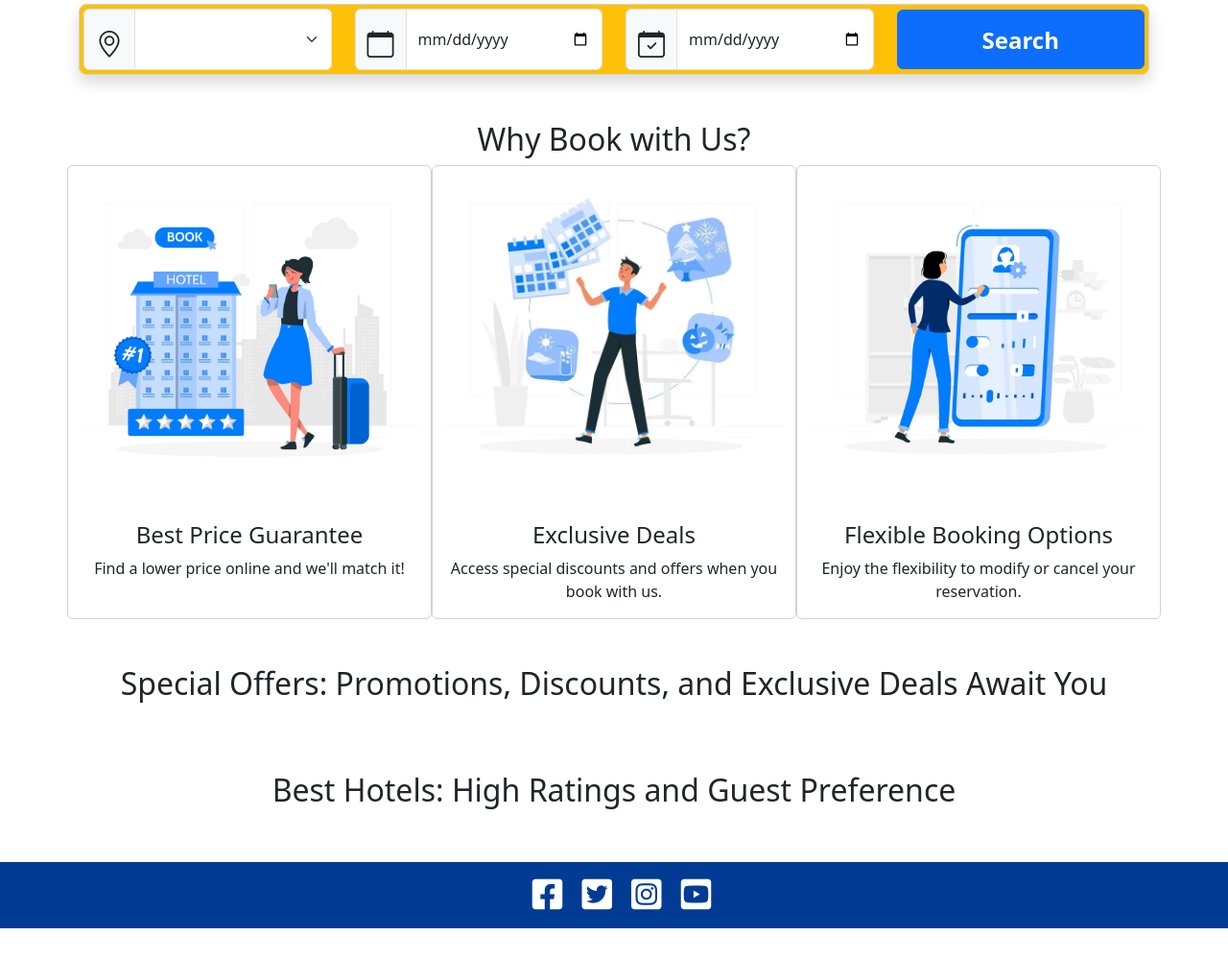
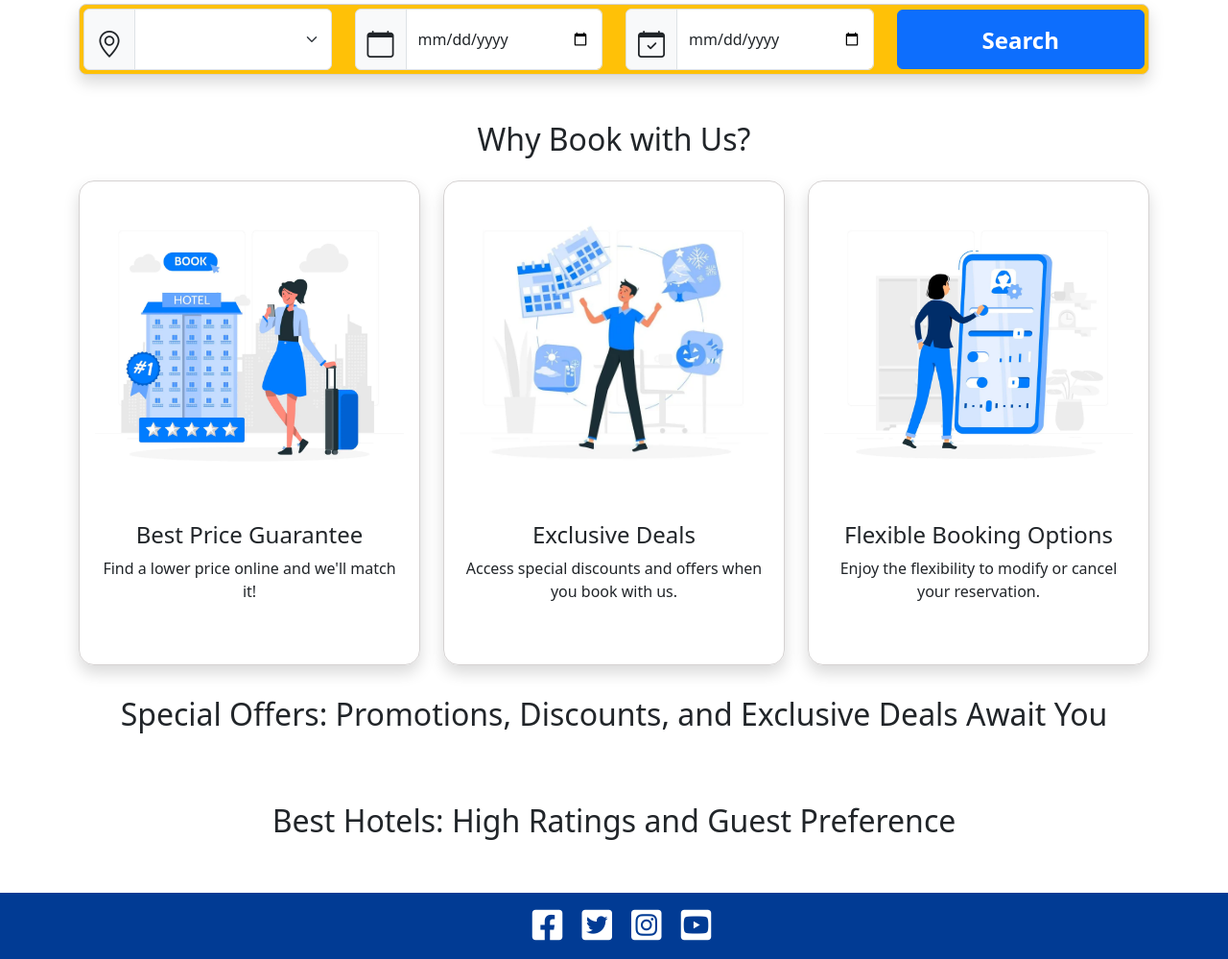
Before and after one commit to CodeWizard-1/booking_hotel, a Django app: template templates/index.html in a window 1280 px wide. Shown: the part 468-1467 px from the top of the page at 96% size. Before the commit the page ends 1435 px from the top, so only its background shows below. Run offline with Django 3.2, Linux system fonts and the light colour scheme; the template is opened without the code that fills it, so the values that code supplies are empty; some libraries are stand-ins or nearby versions.

Commit message:
Add hover effect to card on index page

```diff
--- a/static/css/style.css
+++ b/static/css/style.css
@@ -266,25 +266,9 @@ body {
   background-color: transparent;
 }
 
-.card-body {
-  display: flex;
-  flex-direction: column;
-  height: 100%;
-}
-
 .card-img-top {
   flex: 1;
   object-fit: cover;
-}
-
-.card-size {
-  margin-bottom: 20px !important;
-}
-
-.card-container {
-  display: flex;
-  flex-wrap: wrap;
-  gap: 20px;
 }
 
 .footer a i {
--- a/templates/account/signup.html
+++ b/templates/account/signup.html
@@ -4,6 +4,7 @@
 
 {% block head_title %}{% trans "Signup" %}{% endblock %}
 {% load static %}
+{% load crispy_forms_tags %}
 {% block content %}
 <div class="container">
     <div class="row">
--- a/templates/index.html
+++ b/templates/index.html
@@ -1,4 +1,3 @@
-
 {% extends "base.html" %}
 {% load static %}
 
@@ -45,7 +44,8 @@
     <div class="container">
         <div class="row">
             <div class="col position-relative">
-                <form method="post" action="{% url 'search' %}" class="card shadow rounded-3 position-relative p-1 bg-warning">
+                <form method="post" action="{% url 'search' %}"
+                    class="card shadow rounded-3 position-relative p-1 bg-warning">
                     {% csrf_token %}
                     <div class="row align-items-center">
                         <div class="col-lg-3">
@@ -93,25 +93,42 @@
 <section class="section bg-white">
     <div class="container text-center mt-5">
         <h2 class="text-9 fw-500">Why Book with Us?</h2>
-        <div class="row">
-            <div class="col-md-4 card  d-flex flex-column card-info">
+        <div class="row ">
+            <div class="col-md-4">
+                <div class="card-size  h-100">
+                    <div class="card card-size card-body d-flex flex-column shadow mt-3 mb-3 rounded-4 h-100">
+                        <div class="image-container ">
                             <img src="{% static 'images/advantage1.webp' %}" alt="Advantage 1" class="img-fluid mb-3">
                             <h4>Best Price Guarantee</h4>
                             <p>Find a lower price online and we'll match it!</p>
                         </div>
-            <div class="col-md-4 card  d-flex flex-column card-info">
+                    </div>
+                </div>
+            </div>
+            <div class="col-md-4">
+                <div class="card-size  h-100">
+                    <div class="card card-size card-body d-flex flex-column shadow mt-3 mb-3 rounded-4 h-100">
+                        <div class="image-container ">
                             <img src="{% static 'images/advantage2.webp' %}" alt="Advantage 2" class="img-fluid mb-3">
                             <h4>Exclusive Deals</h4>
                             <p>Access special discounts and offers when you book with us.</p>
                         </div>
-            <div class="col-md-4 card  d-flex flex-column card-info">
+                    </div>
+                </div>
+            </div>
+            <div class="col-md-4">
+                <div class="card-size  h-100">
+                    <div class="card card-size card-body d-flex flex-column shadow mt-3 mb-3 rounded-4 h-100">
+                        <div class="image-container ">
                             <img src="{% static 'images/advantage3.webp' %}" alt="Advantage 3" class="img-fluid mb-3">
                             <h4>Flexible Booking Options</h4>
                             <p>Enjoy the flexibility to modify or cancel your reservation.</p>
                         </div>
                     </div>
                 </div>
-</section>
+            </div>
+        </div>
+    </div>
 </section>
 <!-- ------------------------------------------ -->
 <section class="section bg-white">
@@ -123,13 +140,14 @@
                     {% for room in rooms%}
                     {% if room.on_main %}
                     <div class="col-md-4">
-                        <div class="card-size  h-100">
-                            <div class="card card-body d-flex flex-column shadow mt-3 mb-3 rounded-4">
+                        <a href="{% url 'room_detail' room.slug %}">
+                            <div class="card card-body d-flex flex-column shadow mt-3 mb-3 rounded-4 hover-effect"">
                                 <div class="image-container ">
                                     {% if room.room_image %}
-                                    <img class="card-img-top img-fluid rounded-4" src="{{ room.room_image.url }}" alt="image room">
+                                    <img class="card-img-top img-fluid rounded-4 fixed-height-img" src="{{ room.room_image.url }}"
+                                        alt="image room">
                                     {% else %}
-                                    <img class="card-img-top img-fluid"
+                                    <img class="card-img-top img-fluid fixed-height-img"
                                         src="https://services.meteored.com/img/article/como-podemos-distinguir-los-planetas-de-las-estrellas-1679732078853_1024.jpeg"
                                         alt="image planet">
                                     {% endif %}
@@ -137,7 +155,7 @@
                                         <p class="Price">Price: € {{ room.price }}</p>
                                     </div>
                                     <div class="image-flash-top-right">
-                                        <p class="Likes"><i class="far fa-heart"></i>  {{ room.number_of_likes }}</p>
+                                        <p class="Likes"><i class="far fa-heart"></i> {{ room.number_of_likes }}</p>
                                     </div>
                                     <div class="image-flash-top-left">
                                         <p class="City">{{ room.hotel.city.city_name }}</p>
@@ -149,7 +167,7 @@
                                 </a>
 
                             </div>
-                        </div>
+                        </a>
                     </div>
                     {% endif %}
                     {% if forloop.counter|divisibleby:3 %}
```
Also changed, not shown: other parts of static/css/style.css (+39 -0 lines). Lines whose indentation alone changed are shown as unchanged.
